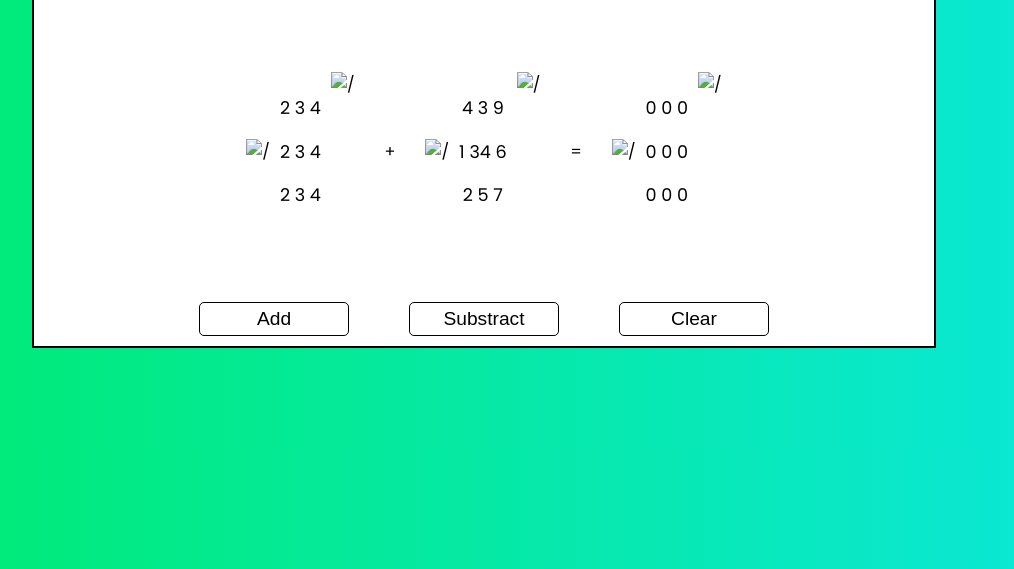
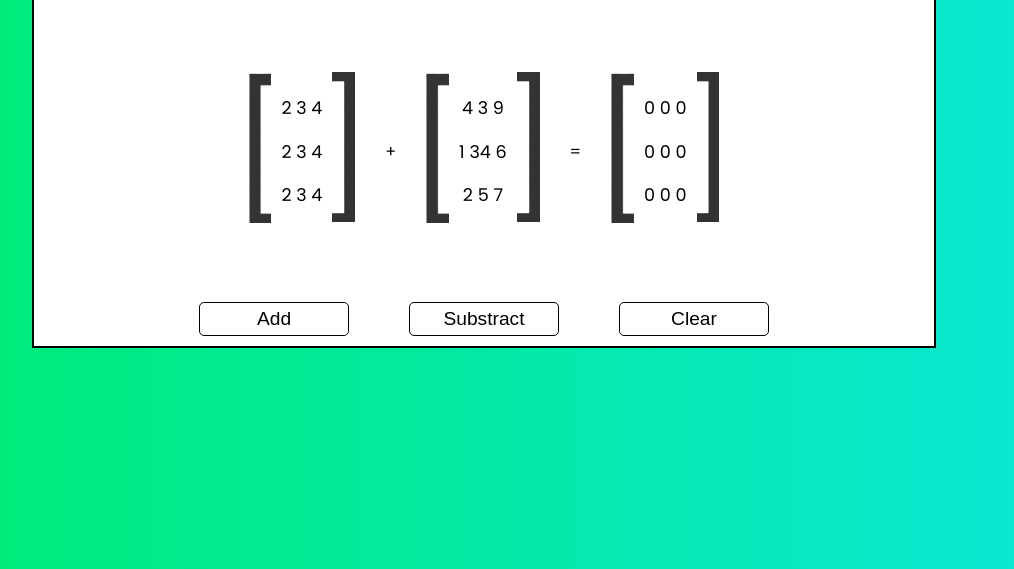
Before and after one commit to HassanShanJava/AI-Class-10, a plain HTML site: page index.html in a window 1280 px wide. Shown: the part 231-800 px from the top of the page, without its empty margins (156-1170 px from the left). Drawn offline with Linux system fonts and the light colour scheme; the site is published under a folder, as on GitHub Pages, so addresses that start at the root find nothing.

Commit message:
redesigned and fixed errors

```diff
--- a/index.html
+++ b/index.html
@@ -14,7 +14,7 @@
       <div class="container">
         <div class="Matrix">
           <span class="left">
-            <img src="/matrixLeft.png" alt="/" />
+            <img src="./matrixLeft.png" alt="/" />
           </span>
 
           <div class="matrix">
@@ -28,7 +28,7 @@
           </div>
 
           <span class="right">
-            <img src="/matrixRight.png" alt="/" />
+            <img src="./matrixRight.png" alt="/" />
           </span>
         </div>
 
@@ -38,7 +38,7 @@
 
         <div class="Matrix">
           <span class="left">
-            <img src="/matrixLeft.png" alt="/" />
+            <img src="./matrixLeft.png" alt="/" />
           </span>
 
           <div class="matrix">
@@ -52,7 +52,7 @@
           </div>
 
           <span class="right">
-            <img src="/matrixRight.png" alt="/" />
+            <img src="./matrixRight.png" alt="/" />
           </span>
         </div>
 
@@ -62,7 +62,7 @@
 
         <div class="Matrix">
           <span class="left">
-            <img src="/matrixLeft.png" alt="/" />
+            <img src="./matrixLeft.png" alt="/" />
           </span>
 
           <div class="matrix">
@@ -76,7 +76,7 @@
           </div>
 
           <span class="right">
-            <img src="/matrixRight.png" alt="/" />
+            <img src="./matrixRight.png" alt="/" />
           </span>
         </div>
       </div>
```
